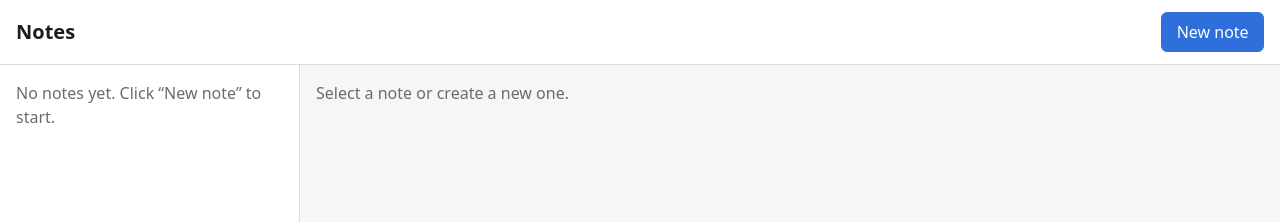
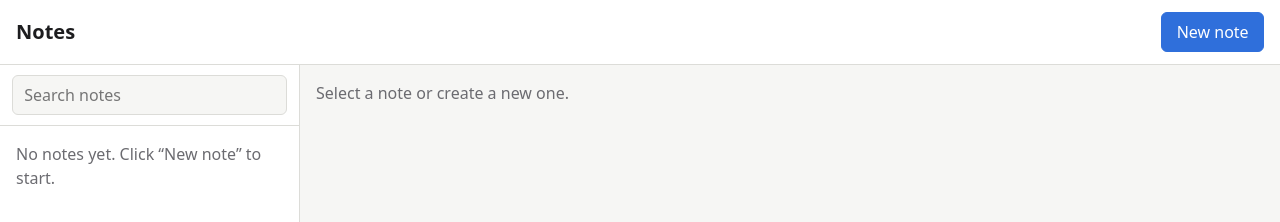
Before and after one commit to mistancevic/notes-app, a plain HTML site: page index.html in a window 1280 px wide. Shown: the top 222 px of the page. Drawn offline with Linux system fonts and the light colour scheme.

Commit message:
Add search that filters notes by title and body
Co-Authored-By: Claude Opus 5.5 <noreply@anthropic.com>

```diff
--- a/app.js
+++ b/app.js
@@ -14,6 +14,8 @@
     banner: document.getElementById('banner'),
     list: document.getElementById('note-list'),
     emptyList: document.getElementById('empty-list'),
+    search: document.getElementById('search'),
+    noMatches: document.getElementById('no-matches'),
     placeholder: document.getElementById('placeholder'),
     editor: document.getElementById('editor'),
     title: document.getElementById('note-title'),
@@ -107,9 +109,19 @@
 
   // ---------- Rendering ----------
 
+  // True if the note's title or body contains the search text (ignoring case).
+  function matchesSearch(note, query) {
+    return note.title.toLowerCase().indexOf(query) !== -1 ||
+      note.body.toLowerCase().indexOf(query) !== -1;
+  }
+
   function renderList() {
     var visible = notes.filter(hasContent);
-    var sorted = visible.sort(function (a, b) {
+    var query = el.search.value.trim().toLowerCase();
+    var matching = query === '' ? visible : visible.filter(function (note) {
+      return matchesSearch(note, query);
+    });
+    var sorted = matching.sort(function (a, b) {
       return (b.updatedAt || '').localeCompare(a.updatedAt || '');
     });
 
@@ -136,6 +148,7 @@
     });
 
     el.emptyList.hidden = visible.length > 0;
+    el.noMatches.hidden = !(visible.length > 0 && matching.length === 0);
   }
 
   function renderEditor() {
@@ -255,6 +268,17 @@
     commitEdits();
   });
 
+  el.search.addEventListener('input', renderList);
+
+  // Esc clears the search box and shows all notes again.
+  el.search.addEventListener('keydown', function (e) {
+    if (e.key !== 'Escape' || e.isComposing) return;
+    e.preventDefault();
+    if (el.search.value === '') return;
+    el.search.value = '';
+    renderList();
+  });
+
   el.title.addEventListener('input', scheduleAutosave);
   el.body.addEventListener('input', scheduleAutosave);
 
--- a/index.html
+++ b/index.html
@@ -17,8 +17,13 @@
 
   <div class="layout">
     <aside class="sidebar" aria-label="Your notes">
+      <div class="search">
+        <label for="search" class="visually-hidden">Search notes</label>
+        <input id="search" class="search-input" type="search" placeholder="Search notes" autocomplete="off">
+      </div>
       <ul id="note-list" class="note-list"></ul>
       <p id="empty-list" class="empty" hidden>No notes yet. Click “New note” to start.</p>
+      <p id="no-matches" class="empty" hidden>No notes match your search.</p>
     </aside>
 
     <main class="editor-pane">
--- a/style.css
+++ b/style.css
@@ -102,6 +102,25 @@ body {
   border-right: 1px solid var(--border);
 }
 
+/* Search box stays at the top while the list scrolls */
+.search {
+  position: sticky;
+  top: 0;
+  z-index: 1;
+  padding: 0.6rem 0.75rem;
+  background: var(--surface);
+  border-bottom: 1px solid var(--border);
+}
+.search-input {
+  width: 100%;
+  font: inherit;
+  color: var(--text);
+  background: var(--bg);
+  border: 1px solid var(--border);
+  border-radius: 6px;
+  padding: 0.45rem 0.7rem;
+}
+
 .note-list { list-style: none; margin: 0; padding: 0; }
 .note-list li { border-bottom: 1px solid var(--border); }
 
```
